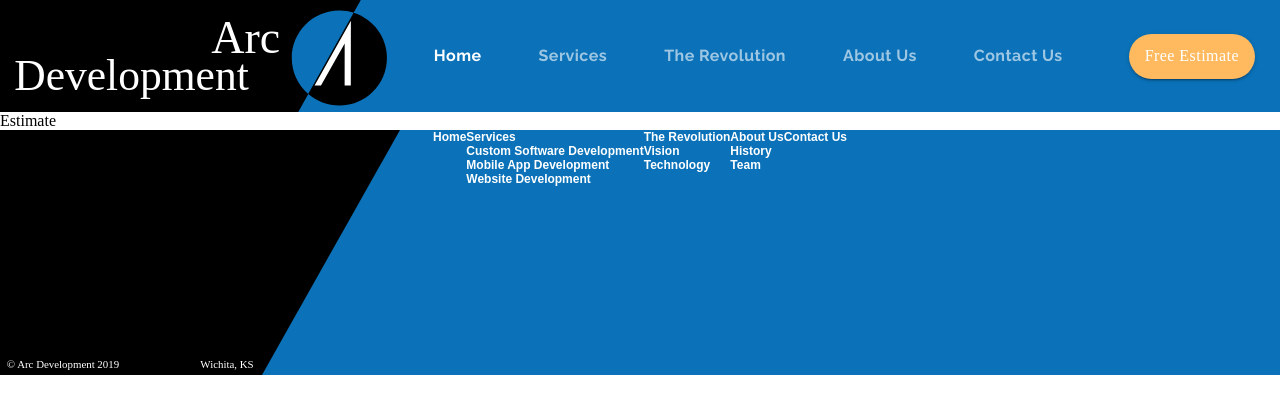
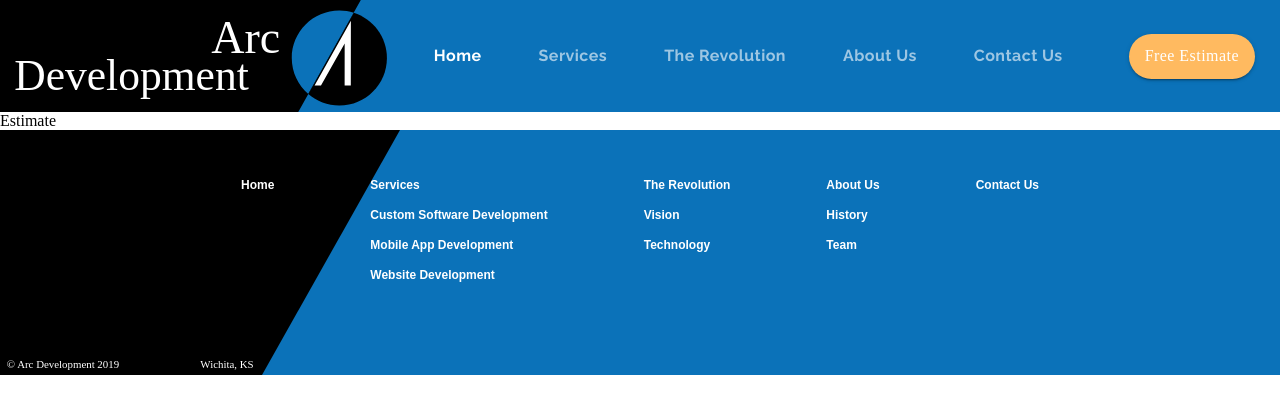
Before and after one commit to webkidt/arc-development, a React (Create React App) app: page /estimate in a window 1280 px wide. Shown: the top 414 px of the page. Built offline with nearby package versions, Linux system fonts and the light colour scheme; a web font is replaced by a local one.

Commit message:
Footer Navigation

```diff
--- a/src/components/ui/Footer.js
+++ b/src/components/ui/Footer.js
@@ -1,14 +1,21 @@
+import { Link } from 'react-router-dom';
 import Box from '@mui/material/Box';
 import Grid from '@mui/material/Grid';
 import { styled } from '@mui/system';
 
 import footerAdornment from '../../assets/Footer Adornment.svg';
 
-const FooterLink = styled(({ item, ...props }) => <Grid item {...props} />)({
+// cSpell: disable
+const GridItemWrapper = styled(({ ...props }) => <Grid item {...props} />)({
+  margin: '3em',
+});
+
+const FooterLink = styled(({ ...props }) => <Grid item {...props} />)({
   color: '#FFFFFF',
   fontFamily: 'Arial',
   fontSize: '0.75em',
   fontWeight: 'bold',
+  textDecoration: 'none',
 });
 
 const Footer = () => {
@@ -23,38 +30,62 @@ const Footer = () => {
       }}
     >
       <Grid container justifyContent='center' sx={{ position: 'absolute' }}>
-        <Grid item>
-          <Grid container direction='column'>
-            <FooterLink>Home</FooterLink>
+        <GridItemWrapper>
+          <Grid container direction='column' spacing={2}>
+            <FooterLink component={Link} to='/'>
+              Home
+            </FooterLink>
           </Grid>
-        </Grid>
-        <Grid item>
-          <Grid container direction='column'>
-            <FooterLink>Services</FooterLink>
-            <FooterLink>Custom Software Development</FooterLink>
-            <FooterLink>Mobile App Development</FooterLink>
-            <FooterLink>Website Development</FooterLink>
+        </GridItemWrapper>
+        <GridItemWrapper>
+          <Grid container direction='column' spacing={2}>
+            <FooterLink component={Link} to='/services'>
+              Services
+            </FooterLink>
+            <FooterLink component={Link} to='/customsoftware'>
+              Custom Software Development
+            </FooterLink>
+            <FooterLink component={Link} to='/mobileapps'>
+              Mobile App Development
+            </FooterLink>
+            <FooterLink component={Link} to='/websites'>
+              Website Development
+            </FooterLink>
           </Grid>
-        </Grid>
-        <Grid item>
-          <Grid container direction='column'>
-            <FooterLink>The Revolution</FooterLink>
-            <FooterLink>Vision</FooterLink>
-            <FooterLink>Technology</FooterLink>
+        </GridItemWrapper>
+        <GridItemWrapper>
+          <Grid container direction='column' spacing={2}>
+            <FooterLink component={Link} to='/revolution'>
+              The Revolution
+            </FooterLink>
+            <FooterLink component={Link} to='/revolution'>
+              Vision
+            </FooterLink>
+            <FooterLink component={Link} to='/revolution'>
+              Technology
+            </FooterLink>
           </Grid>
-        </Grid>
-        <Grid item>
-          <Grid container direction='column'>
-            <FooterLink>About Us</FooterLink>
-            <FooterLink>History</FooterLink>
-            <FooterLink>Team</FooterLink>
+        </GridItemWrapper>
+        <GridItemWrapper>
+          <Grid container direction='column' spacing={2}>
+            <FooterLink component={Link} to='/about'>
+              About Us
+            </FooterLink>
+            <FooterLink component={Link} to='/about'>
+              History
+            </FooterLink>
+            <FooterLink component={Link} to='/about'>
+              Team
+            </FooterLink>
           </Grid>
-        </Grid>
-        <Grid item>
-          <Grid container direction='column'>
-            <FooterLink>Contact Us</FooterLink>
+        </GridItemWrapper>
+        <GridItemWrapper>
+          <Grid container direction='column' spacing={2}>
+            <FooterLink component={Link} to='/contact'>
+              Contact Us
+            </FooterLink>
           </Grid>
-        </Grid>
+        </GridItemWrapper>
       </Grid>
       <Box
         component='img'
```
